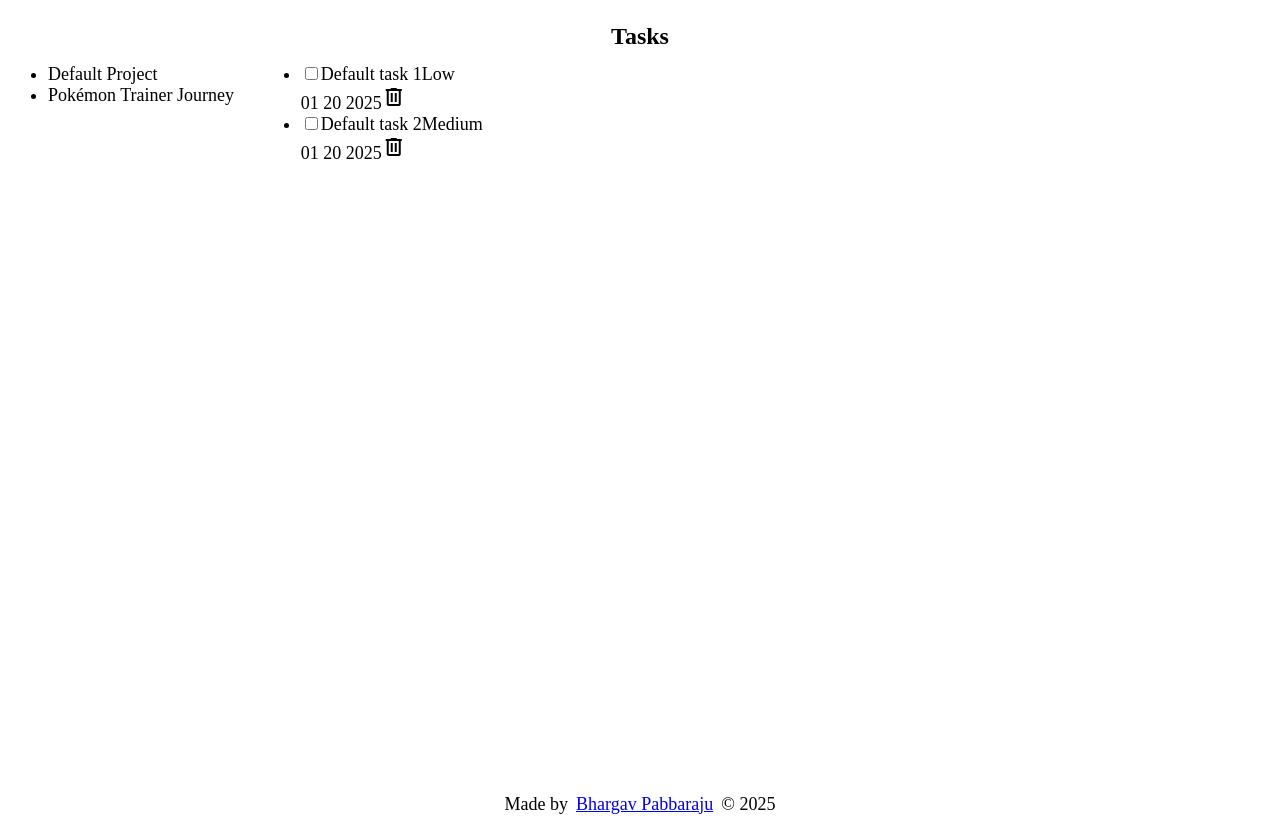
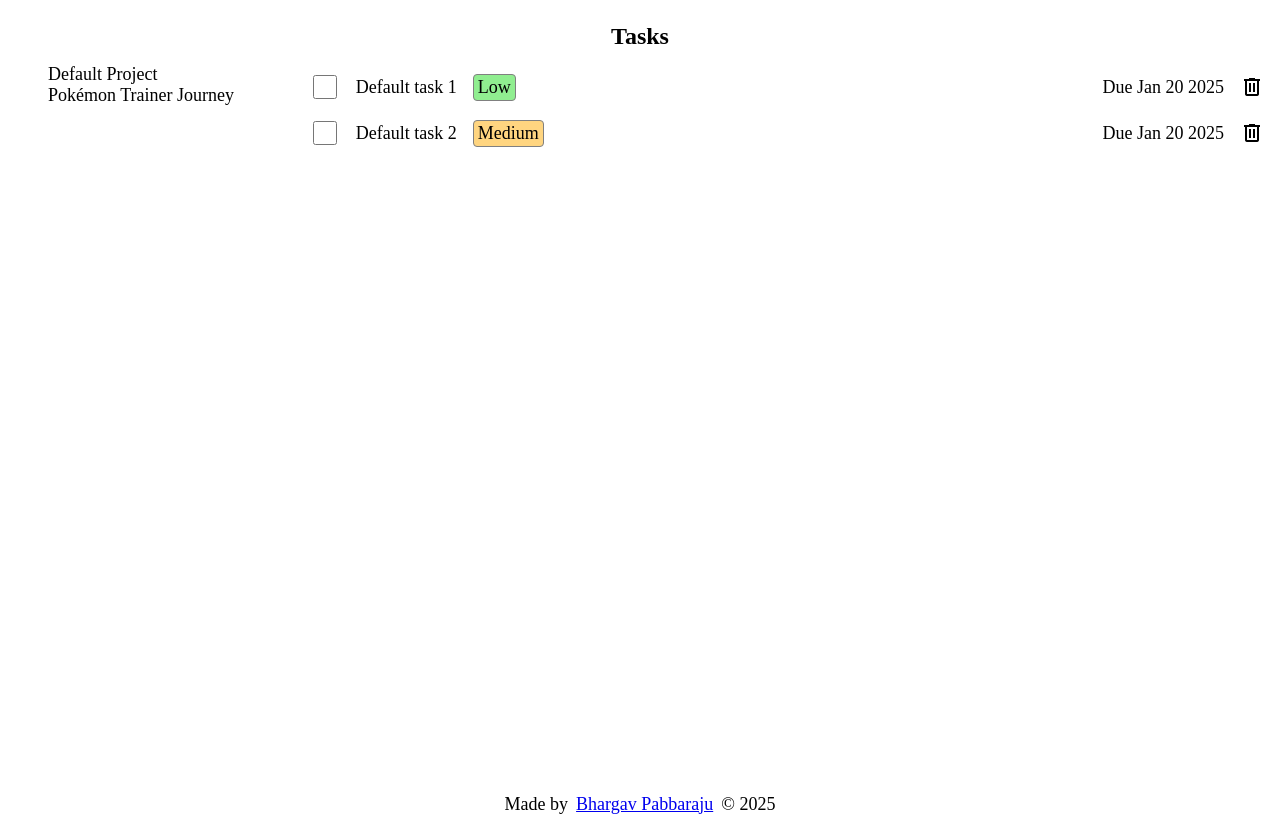
Before and after one commit to BhargavPabbaraju/odin-todo, a website built with webpack: page src/template.html in a window 1280 px wide. Built offline with nearby package versions, Linux system fonts and the light colour scheme.

Commit message:
Separate project and todo rendering

```diff
--- a/src/index.css
+++ b/src/index.css
@@ -33,3 +33,7 @@ footer{
     grid-template-columns: 1fr 4fr;
     height: 90vh;
 }
+
+li{
+    list-style-type: none;
+}
--- a/src/index.js
+++ b/src/index.js
@@ -1,10 +1,13 @@
 import { model } from "./model";
 import { renderProjects } from "./view/project";
 import "./index.css";
+import { renderTodoList } from "./view/todo";
 
 
 function onProjectChange(index){
-    renderProjects({projects: model.projects,activeProject: model.projects[index]}, onProjectChange);
+    model.setActiveProject(index);
+    renderTodoList(model.getActiveProject());
 }
 
-renderProjects({projects: model.projects,activeProject: model.projects[0]}, onProjectChange);
+renderProjects(model.projects, onProjectChange);
+renderTodoList(model.getActiveProject());
--- a/src/model.js
+++ b/src/model.js
@@ -1,4 +1,12 @@
 import { defaultProjects } from "./todos/project";
 export const model = {
     projects: defaultProjects,
+    activeProject: 0,
+
+    getActiveProject(){
+        return this.projects[this.activeProject];
+    },
+    setActiveProject(index){
+        this.activeProject = index;
+    }
 }
--- a/src/template.html
+++ b/src/template.html
@@ -11,7 +11,8 @@
         Tasks
     </header>
     <div id="content">
-        content
+        <div id="projects"></div>
+        <div id="todos"></div>
     </div>
     <footer>
         <span>Made by</span> <a href="https://github.com/BhargavPabbaraju">Bhargav Pabbaraju</a> <span>© 2025</span>
--- a/src/todos/project.js
+++ b/src/todos/project.js
@@ -56,6 +56,7 @@ export const defaultProjects = [
                 description: "Learn valuable tips from one of the best Pokémon trainers in history.",
                 priority: Priority.LOW,
                 notes: "Red is often found at Mt. Silver. Be prepared for a tough challenge someday.",
+                dueDate: new Date("12/31/1999"),
             }),
             new Todo({
                 title: "Explore Viridian Forest",
--- a/src/view/project.js
+++ b/src/view/project.js
@@ -1,5 +1,3 @@
-import {renderTodoList} from './todo';
-
 function renderProjectList(projects, onProjectChange){
     const ul = document.createElement("ul");
     ul.classList.add("project-list");
@@ -15,13 +13,10 @@ function renderProjectList(projects, onProjectChange){
 }
 
 
-export function renderProjects({projects, activeProject}, onProjectChange){
-    const content = document.getElementById("content");
+export function renderProjects(projects,onProjectChange){
+    const content = document.getElementById("projects");
     content.replaceChildren();
 
     const projectList = renderProjectList(projects, onProjectChange);
     content.appendChild(projectList);
-
-    const todoList = renderTodoList(activeProject);
-    content.appendChild(todoList);
 }
--- /dev/null
+++ b/src/view/todo.css
@@ -0,0 +1,41 @@
+.priority-chip{
+    border: 1px solid grey;
+    border-radius: 4px;
+    padding: 2px 4px;
+}
+
+.priority-chip.low{
+    background-color: lightgreen;
+}
+.priority-chip.high{
+    background-color: lightcoral;
+}
+.priority-chip.medium{
+    background-color: #FFD580;
+}
+
+.todo-list{
+    display: flex;
+    flex-direction: column;
+}
+
+.todo-list li{
+    display: flex;
+    flex-direction: row;
+    justify-content: space-between;
+    padding: 8px;
+    align-items: center;
+}
+
+.todo-list li div{
+    display: flex;
+    flex-direction: row;
+    align-items: center;
+    gap: 16px;
+}
+
+input[type="checkbox"]{
+    width: 24px;
+    height: 24px;
+    accent-color: green;
+}
--- a/src/view/todo.js
+++ b/src/view/todo.js
@@ -1,10 +1,11 @@
 import { format } from "date-fns";
 import * as icons from "./icons";
+import "./todo.css";
 
 function renderPriorityChip(priority){
     const chip = document.createElement("span");
     chip.classList.add("priority-chip");
-    chip.classList.add(priority);
+    chip.classList.add(priority[0].toLowerCase()+priority.substring(1));
     chip.innerText = priority;
     return chip;
 }
@@ -31,7 +32,7 @@ export function renderTodo(todo){
 
     const rightSide = document.createElement("div");
     const dueDate = document.createElement("span");
-    dueDate.innerText = format(todo.dueDate, "MM dd yyyy");
+    dueDate.innerText = "Due " + format(todo.dueDate, "MMM dd yyyy");
 
     const deleteIcon = icons.getTrashCan();
 
@@ -47,10 +48,17 @@ export function renderTodo(todo){
 }
 
 export function renderTodoList(project){
+    const content = document.getElementById("todos");
+    content.replaceChildren();
     const ul = document.createElement("ul");
     ul.classList.add("todo-list");
-    project.todos.forEach((todo)=>{
+
+    const todos = project.todos.slice().sort((a,b)=>
+       new Date(a.dueDate) - new Date(b.dueDate)
+    );
+    todos.forEach((todo)=>{
         ul.appendChild(renderTodo(todo));
     });
-    return ul;
+
+    content.appendChild(ul);
 }
```
